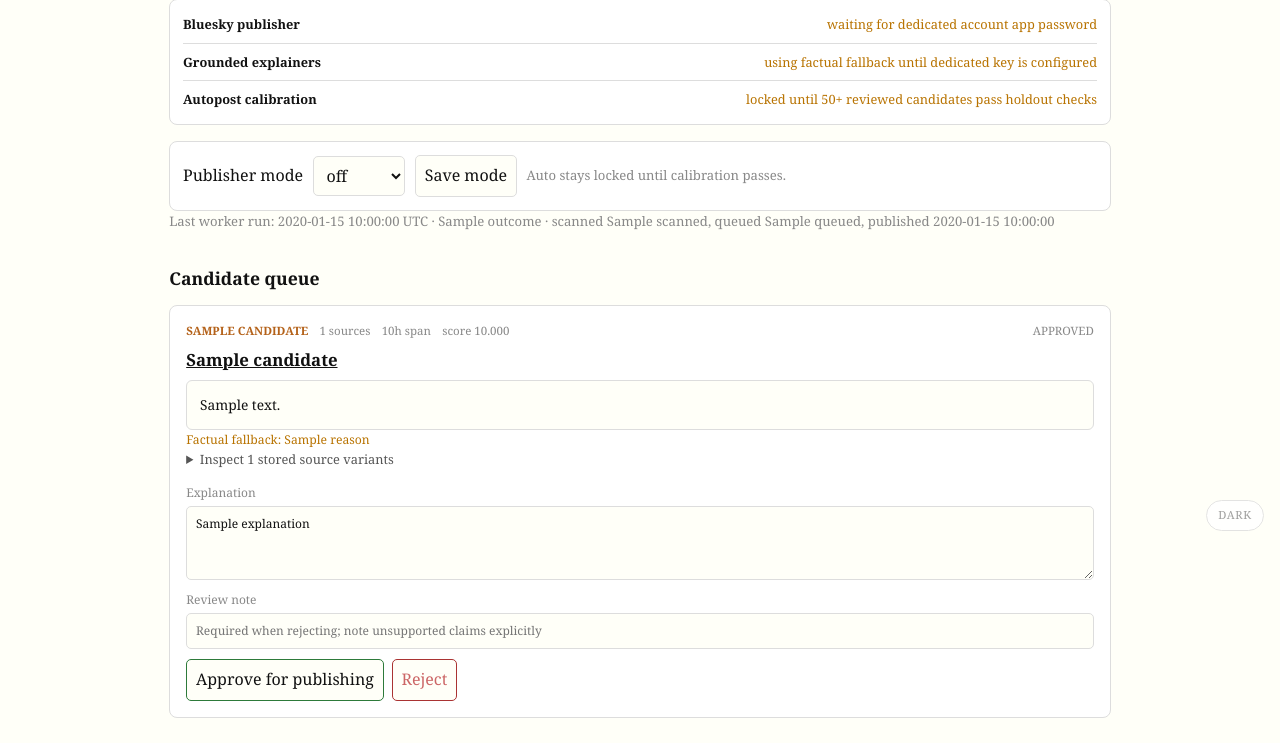
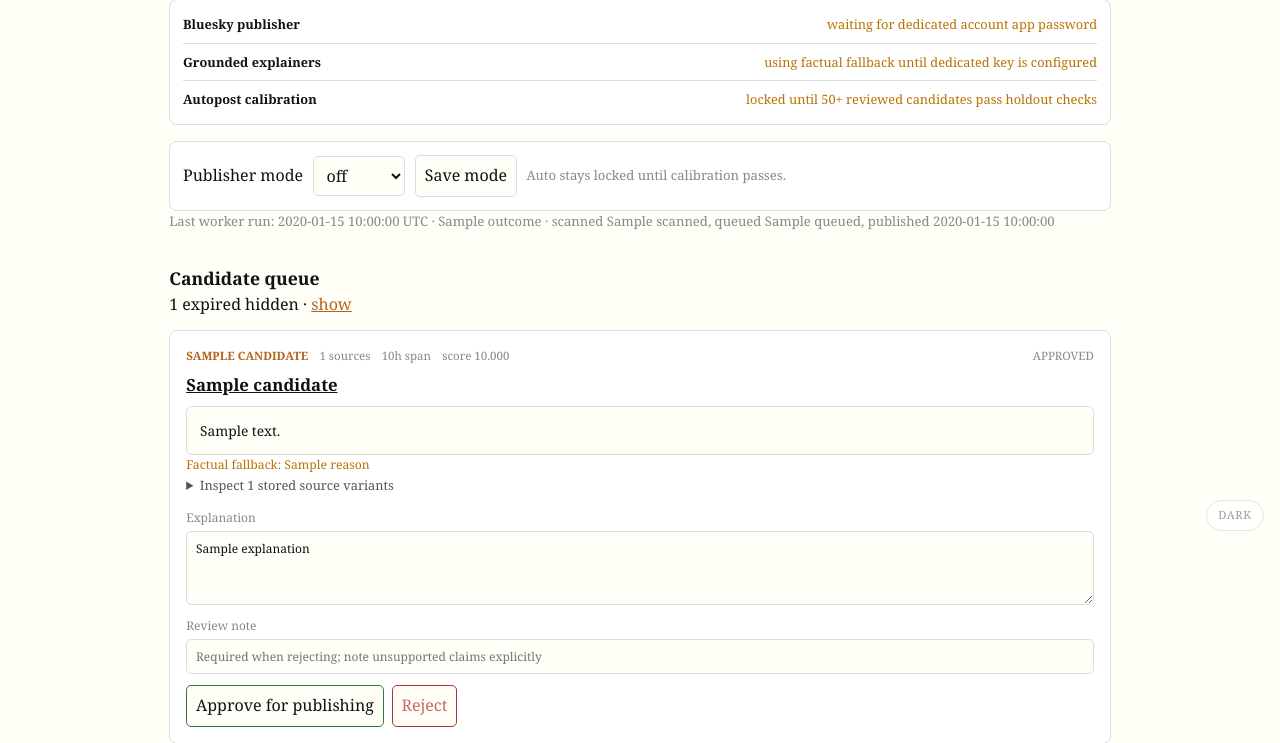
Before and after one commit to sidscorp/gdelt-events, a Flask app: template dashboard/templates/social_admin.html in a window 1280 px wide. Shown: the part 253-996 px from the top of the page. Run offline with Flask 3, Linux system fonts and the light colour scheme; the template is opened without the code that fills it: most values are stand-ins (such as "Sample title", 1, 10 or a date in 2020); parts of the project's set-up code (start-up, migrations or seed data) failed here and were passed over.

Commit message:
Hide expired candidates on the social review page
With 6-hour expiry the queue was dozens of expired cards deep and the
actionable pending card was buried. Expired items are one toggle away
via ?expired=1.

```diff
--- a/dashboard/routes/social.py
+++ b/dashboard/routes/social.py
@@ -38,8 +38,9 @@ def social_admin():
     if not _admin_only():
         return redirect(url_for("pages.index"))
     init_social_db()
-    candidates = [_decorate(c) for c in list_candidates(120)]
     summary = status_summary()
+    show_expired = request.args.get("expired") == "1"
+    candidates = [_decorate(c) for c in list_candidates(120, include_expired=show_expired)]
     credentials_ready = bool(
         (os.environ.get("BLUESKY_HANDLE") and os.environ.get("BLUESKY_APP_PASSWORD"))
         or (DATA_DIR / ".bluesky_bot").exists()
@@ -51,6 +52,8 @@ def social_admin():
     return render_template(
         "social_admin.html", candidates=candidates, summary=summary,
         credentials_ready=credentials_ready, gateway_ready=gateway_ready,
+        show_expired=show_expired,
+        expired_count=summary["counts"].get("expired", 0),
     )
 
 
--- a/dashboard/social_store.py
+++ b/dashboard/social_store.py
@@ -187,10 +187,11 @@ def upsert_candidate(candidate: dict) -> bool:
     return inserted
 
 
-def list_candidates(limit: int = 100) -> list[dict]:
+def list_candidates(limit: int = 100, include_expired: bool = False) -> list[dict]:
     con = get_social_db()
+    where = "" if include_expired else "WHERE status != 'expired' "
     rows = con.execute(
-        "SELECT * FROM social_candidates ORDER BY "
+        f"SELECT * FROM social_candidates {where}ORDER BY "
         "CASE status WHEN 'pending' THEN 0 WHEN 'approved' THEN 1 "
         "WHEN 'publishing' THEN 2 ELSE 3 END, created_at DESC LIMIT ?",
         (int(limit),),
--- a/dashboard/templates/social_admin.html
+++ b/dashboard/templates/social_admin.html
@@ -61,6 +61,11 @@
 
   <section class="queue">
     <h2>Candidate queue</h2>
+    {% if show_expired %}
+      <p class="empty">Showing expired candidates · <a href="/admin/social">hide expired</a></p>
+    {% elif expired_count %}
+      <p class="empty">{{ expired_count }} expired hidden · <a href="/admin/social?expired=1">show</a></p>
+    {% endif %}
     {% if not candidates %}<p class="empty">No candidates yet. The worker will add fresh multi-source events.</p>{% endif %}
     {% for c in candidates %}
     <article class="candidate candidate-{{ c.status }}">
```
Also changed, not shown: CHANGELOG.md.
